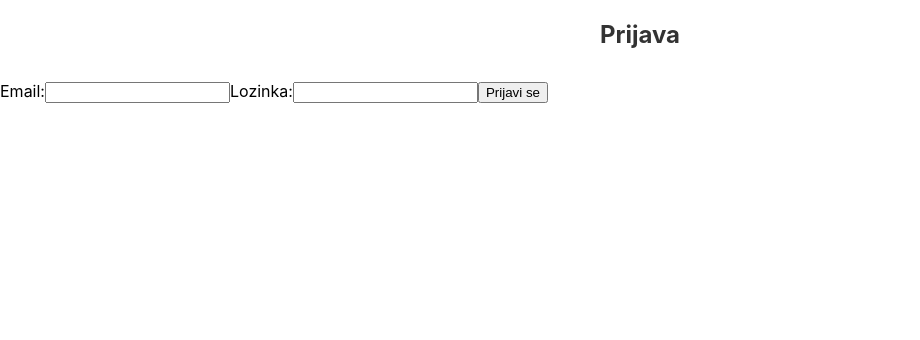
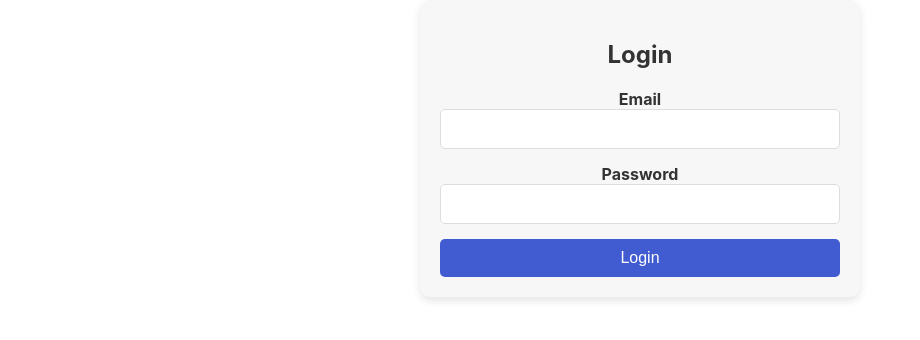
Before and after one commit to elab-development/internet-tehnologije-2024-projekat-interaktivnikviz_2021_0137_0256, a React (Create React App) app: page /login in a window 1280 px wide. Shown: the top 340 px of the page, without its empty margins (0-920 px from the left). Built offline with nearby package versions, Linux system fonts and the light colour scheme.

Commit message:
dodate neke stranice i pokusana autentifikacija

```diff
--- a/src/App.js
+++ b/src/App.js
@@ -6,6 +6,9 @@ import Login from './components/login/login';
 
 import PrivateRoute from './PrivateRoute'; // Importujemo PrivateRoute komponentu
 import QuestionList from './components/QuestionList/QuestionList'; // Importujemo QuestionListList komponentu
+import QuestionDetails from './components/QuestionDetails/QuestionDetails'; // Importujemo QuestionDetails komponentu
+import Dashboard from './components/Dashboard/Dashboard'; // Importujemo Dashboard komponentu
+import AdminRoute from './components/AdminRoute/AdminRoute'; // Importujemo AdminRoute komponentu
 
 function App() {
  return (
@@ -13,10 +16,23 @@ function App() {
             <Routes>
                 <Route path="/login" element={<Login />} />
            <Route path="/questions" element={
-          <PrivateRoute> {/* Protect ruta kojo prosledjujemo dete komponentu QuestionList */}
+          <PrivateRoute> {/* Protect ruta kojoj prosledjujemo dete komponentu QuestionList */}
             <QuestionList />
           </PrivateRoute>
         } />
+        <Route path="/questions/:id" element={
+          <PrivateRoute> {/* Protect question details */}
+            <QuestionDetails />
+          </PrivateRoute>
+        } />
+        <Route path="/dashboard" element={
+          <AdminRoute> {/* Protect dashboard */}
+            <Dashboard />
+          </AdminRoute>
+        } />
+
+
+
             </Routes>
         </Router>
 
--- /dev/null
+++ b/src/components/AdminRoute/AdminRoute.js
@@ -0,0 +1,39 @@
+import React, { useEffect, useState } from 'react';
+import { Navigate } from 'react-router-dom';
+import axios from 'axios';
+
+function AdminRoute({ children }) {
+    const [auth, setAuth] = useState(null);
+    const [loading, setLoading] = useState(true);
+
+    useEffect(() => {
+        const token = localStorage.getItem('token');
+        if (token) {
+            axios.get('http://127.0.0.1:8000/api/admin/profile', {
+                headers: {
+                    Authorization: `Bearer ${token}`,
+                    'Accept': 'application/json'
+                }
+            })
+            .then(() => {
+                setAuth(true);  // Admin je autentifikovan
+                setLoading(false);
+            })
+            .catch(() => {
+                setAuth(false);  // Admin nije autentifikovan
+                setLoading(false);
+            });
+        } else {
+            setAuth(false);
+            setLoading(false);
+        }
+    }, []);
+
+    if (loading) {
+        return <p>Loading...</p>;  // Prikazuje poruku dok se proverava token
+    }
+
+    return auth ? children : <Navigate to="/login" />;
+}
+
+export default AdminRoute;
--- /dev/null
+++ b/src/components/Dashboard/Dashboard.js
@@ -0,0 +1,53 @@
+import React, { useEffect, useState } from 'react';
+import axios from 'axios';
+import styles from './Dashboard.module.css';  // Uvoz CSS modula
+
+function Dashboard() {
+    const [users, setUsers] = useState([]);
+    const [error, setError] = useState(null);
+
+    useEffect(() => {
+        const token = localStorage.getItem('token');
+
+        axios.get('http://127.0.0.1:8000/api/admin/users', {
+            headers: {
+                Authorization: `Bearer ${token}`,
+                'Accept': 'application/json'
+            }
+        })
+        .then(response => {
+            setUsers(response.data);
+        })
+        .catch(() => {
+            setError('Failed to fetch users');
+            window.location.href = '/login';
+        });
+    }, []);
+
+    return (
+        <div className={styles['dashboard-container']}>
+            <h2>Admin Dashboard - Registered Users</h2>
+            {error && <p className={styles.error}>{error}</p>}
+            <table>
+                <thead>
+                    <tr>
+                        <th>ID</th>
+                        <th>Username</th>
+                        <th>Email</th>
+                    </tr>
+                </thead>
+                <tbody>
+                    {users.map(user => (
+                        <tr key={user.id}>
+                            <td>{user.id}</td>
+                            <td>{user.username}</td>
+                            <td>{user.email}</td>
+                        </tr>
+                    ))}
+                </tbody>
+            </table>
+        </div>
+    );
+}
+
+export default Dashboard;
--- /dev/null
+++ b/src/components/Dashboard/Dashboard.module.css
@@ -0,0 +1,55 @@
+.dashboard-container {
+    width: 100%;
+    max-width: 900px;
+    margin: 0 auto;
+    padding: 20px;
+    background-color: #f7f7f7;
+    border-radius: 10px;
+    box-shadow: 0 4px 8px rgba(0, 0, 0, 0.1);
+    text-align: center;
+}
+
+h2 {
+    margin-bottom: 20px;
+    color: #333;
+    font-size: 24px;
+    font-weight: bold;
+}
+
+table {
+    width: 100%;
+    border-collapse: collapse;
+    margin-top: 20px;
+}
+
+th, td {
+    padding: 12px;
+    border: 1px solid #ddd;
+    text-align: left;
+}
+
+th {
+    background-color: #f4f4f4;
+    font-weight: bold;
+    color: #333;
+}
+
+tr:nth-child(even) {
+    background-color: #f9f9f9;
+}
+
+tr:hover {
+    background-color: #f1f1f1;
+}
+
+p {
+    color: red;
+    font-size: 14px;
+    margin-top: 10px;
+}
+
+.error {
+    color: red;
+    font-size: 16px;
+    margin-top: 20px;
+}
--- /dev/null
+++ b/src/components/QuestionDetails/QuestionDetails.js
@@ -0,0 +1,48 @@
+import React, { useEffect, useState } from 'react';
+import axios from 'axios';
+import { useParams } from 'react-router-dom';
+import styles from './QuestionDetails.module.css';
+
+function QuestionDetails() {
+    const { id } = useParams();
+    const [question, setQuestion] = useState(null);
+    const [error, setError] = useState(null);
+
+    useEffect(() => {
+        const token = localStorage.getItem('token');
+        axios.get(`http://127.0.0.1:8000/api/questions/${id}`, {
+            headers: {
+                Authorization: `Bearer ${token}`
+            }
+        })
+            .then(response => {
+                setQuestion(response.data.question);
+            })
+            .catch(error => {
+                setError('Failed to fetch question details');
+            });
+    }, [id]);
+
+    return (
+        <div className={styles.questionDetailsContainer}>
+            {error && <p className={styles.errorMessage}>{error}</p>}
+            {question ? (
+                <div className={styles.questionDetails}>
+                    <h2>{question.question}</h2>
+                    <p><strong>Category:</strong> {question.category.name}</p>
+                    <p><strong>Points:</strong> {question.points}</p>
+                    <p><strong>Options:</strong></p>
+                    <ul>
+                        {question.options && Object.entries(question.options).map(([key, value]) => (
+                            <li key={key}><strong>{key}:</strong> {value}</li>
+                        ))}
+                    </ul>
+                    <p><strong>Answer:</strong> {question.answer}</p>
+
+                </div>
+            ) : <p>Loading...</p>}
+        </div>
+    );
+}
+
+export default QuestionDetails;
--- /dev/null
+++ b/src/components/QuestionDetails/QuestionDetails.module.css
@@ -0,0 +1,18 @@
+.postDetailsContainer {
+    width: 80%;
+    margin: 0 auto;
+    padding: 20px;
+}
+
+.postDetails {
+    background-color: #f9f9f9;
+    border: 1px solid #ddd;
+    padding: 20px;
+    border-radius: 10px;
+    box-shadow: 0 4px 6px rgba(0, 0, 0, 0.1);
+}
+
+.errorMessage {
+    color: red;
+    text-align: center;
+}
--- a/src/components/QuestionList/QuestionList.js
+++ b/src/components/QuestionList/QuestionList.js
@@ -18,7 +18,7 @@ import { Link } from 'react-router-dom';function QuestionList() {
                 setQuestions(response.data.posts);
             })
             .catch(error => {
-                setError('Failed to fetch posts');
+                setError('Failed to fetch questions');
             });
     }, []);
 
--- a/src/components/login/login.js
+++ b/src/components/login/login.js
@@ -1,43 +1,74 @@
 import React, { useState } from 'react';
 import axios from 'axios';
 import { useNavigate } from 'react-router-dom';
+import styles from './login.module.css'; // Import your CSS module for styling
+
 const Login = () => {
     const [email, setEmail] = useState('');
     const [password, setPassword] = useState('');
+    const [error, setError] = useState('');
+    const [loading, setLoading] = useState(false);
+
     const navigate = useNavigate();
-    const handleSubmit = async (e) => {
+
+    const handleLogin = async (e) => {
         e.preventDefault();
+        setLoading(true);
+        setError('');
+
+
        try {
-            const response = await axios.post('http://localhost:8000/api/login', { email, password });
-            localStorage.setItem('token', response.data.token);
-            navigate('/questions ');//privremena solucija
-        } catch (error) {
-            alert("Pogrešan e-mail ili lozinka!");
+            const response = await axios.post('http://127.0.0.1:8000/api/admin/login', { email, password }, {
+                headers: { 'Accept': 'application/json' }
+            });
+
+            localStorage.setItem('token', response.data.access_token);
+            window.location.href = '/dashboard';  // Preusmeravanje na admin dashboard
+        } catch (adminError) {
+            try {
+                const userResponse = await axios.post('http://127.0.0.1:8000/api/login', { email, password }, {
+                    headers: { 'Accept': 'application/json' }
+                });
+                localStorage.setItem('token', userResponse.data.access_token);
+                window.location.href = '/questions';  // Preusmeravanje na pitanja OVO JE PLACEHOLDER
+            } catch (userError) {
+                setError('Neuspesno logovanje. Proverite email i lozinku.');
+            }
+        } finally {
+            setLoading(false);
         }
     };
 
+
     return (
+        <div className={styles['login-container']}>
+            <h2>Login</h2>
+            <form onSubmit={handleLogin}>
                 <div>
-            <h2>Prijava</h2>
-            <form onSubmit={handleSubmit}>
-                <label>Email:</label>
+                    <label>Email</label>
                     <input
                         type="email"
                         value={email}
                         onChange={(e) => setEmail(e.target.value)}
                         required
                     />
-                <label>Lozinka:</label>
+                </div>
+                <div>
+                    <label>Password</label>
                     <input
                         type="password"
                         value={password}
                         onChange={(e) => setPassword(e.target.value)}
                         required
                     />
-                <button type="submit">Prijavi se</button>
+                </div>
+                <button type="submit" disabled={loading}>
+                    {loading ? 'Logging in...' : 'Login'}
+                </button>
+                {error && <p>{error}</p>}
             </form>
         </div>
     );
-};
+}
 
 export default Login;
--- /dev/null
+++ b/src/components/login/login.module.css
@@ -0,0 +1,63 @@
+.login-container {
+    width: 100%;
+    max-width: 400px;
+    margin: 0 auto;
+    padding: 20px;
+    background-color: #f7f7f7;
+    border-radius: 10px;
+    box-shadow: 0 4px 8px rgba(0, 0, 0, 0.1);
+    text-align: center;
+}
+
+h2 {
+    margin-bottom: 20px;
+    color: #333;
+}
+
+form {
+    display: flex;
+    flex-direction: column;
+}
+
+label {
+    margin-bottom: 5px;
+    font-weight: bold;
+    text-align: left;
+    color: #333;
+}
+
+input {
+    padding: 10px;
+    margin-bottom: 15px;
+    border: 1px solid #ddd;
+    border-radius: 5px;
+    font-size: 16px;
+    width: 100%;
+    box-sizing: border-box;
+}
+
+button {
+    padding: 10px;
+    background-color: rgb(65, 91, 209);
+    color: white;
+    border: none;
+    border-radius: 5px;
+    font-size: 16px;
+    cursor: pointer;
+    transition: background-color 0.3s ease;
+}
+
+button:disabled {
+    background-color: #bbb;
+    cursor: not-allowed;
+}
+
+button:hover:enabled {
+    background-color: #28b0ff;
+}
+
+p {
+    color: red;
+    font-size: 14px;
+    margin-top: 10px;
+}
```
Lines whose indentation alone changed are shown as unchanged.
